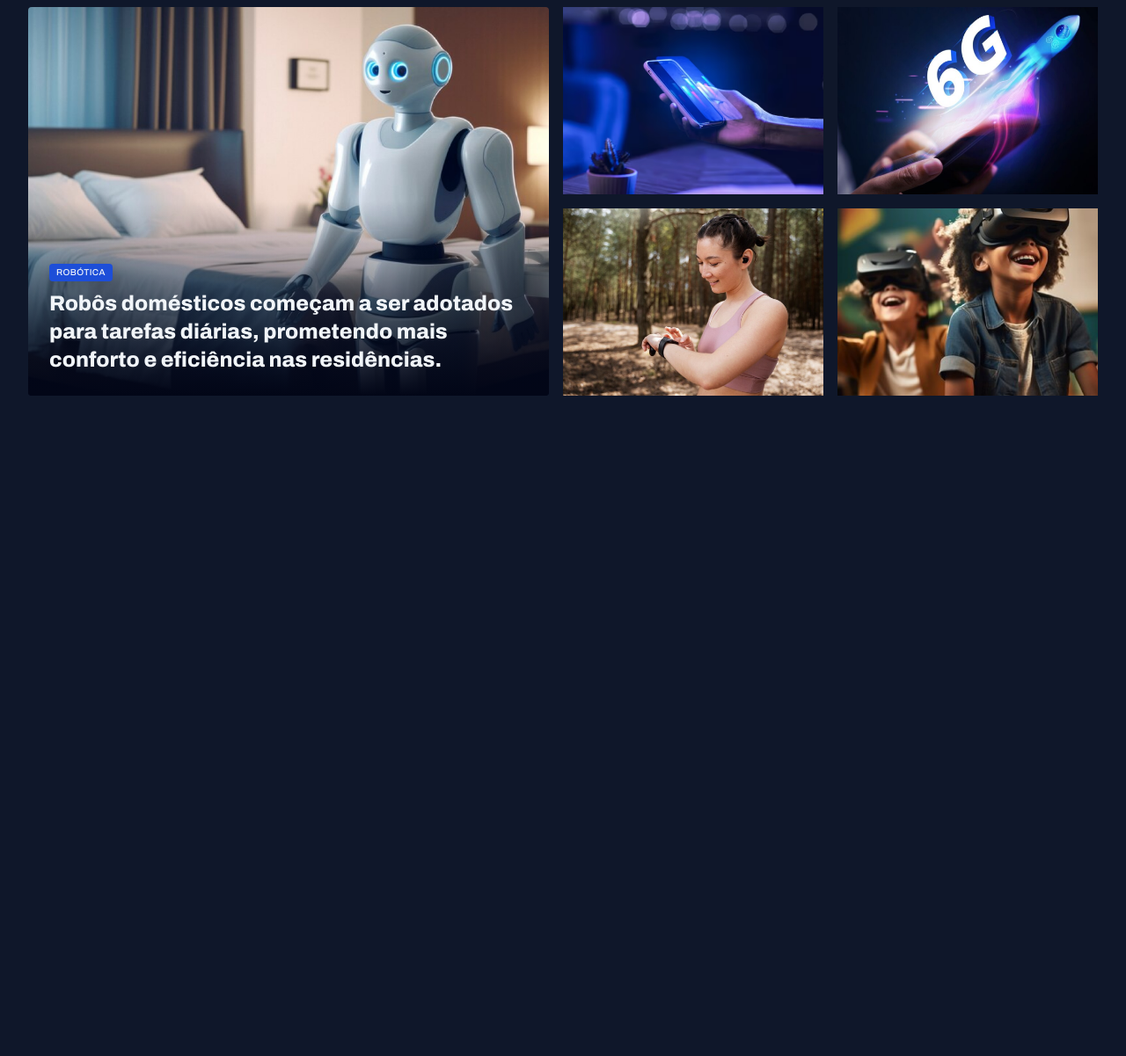
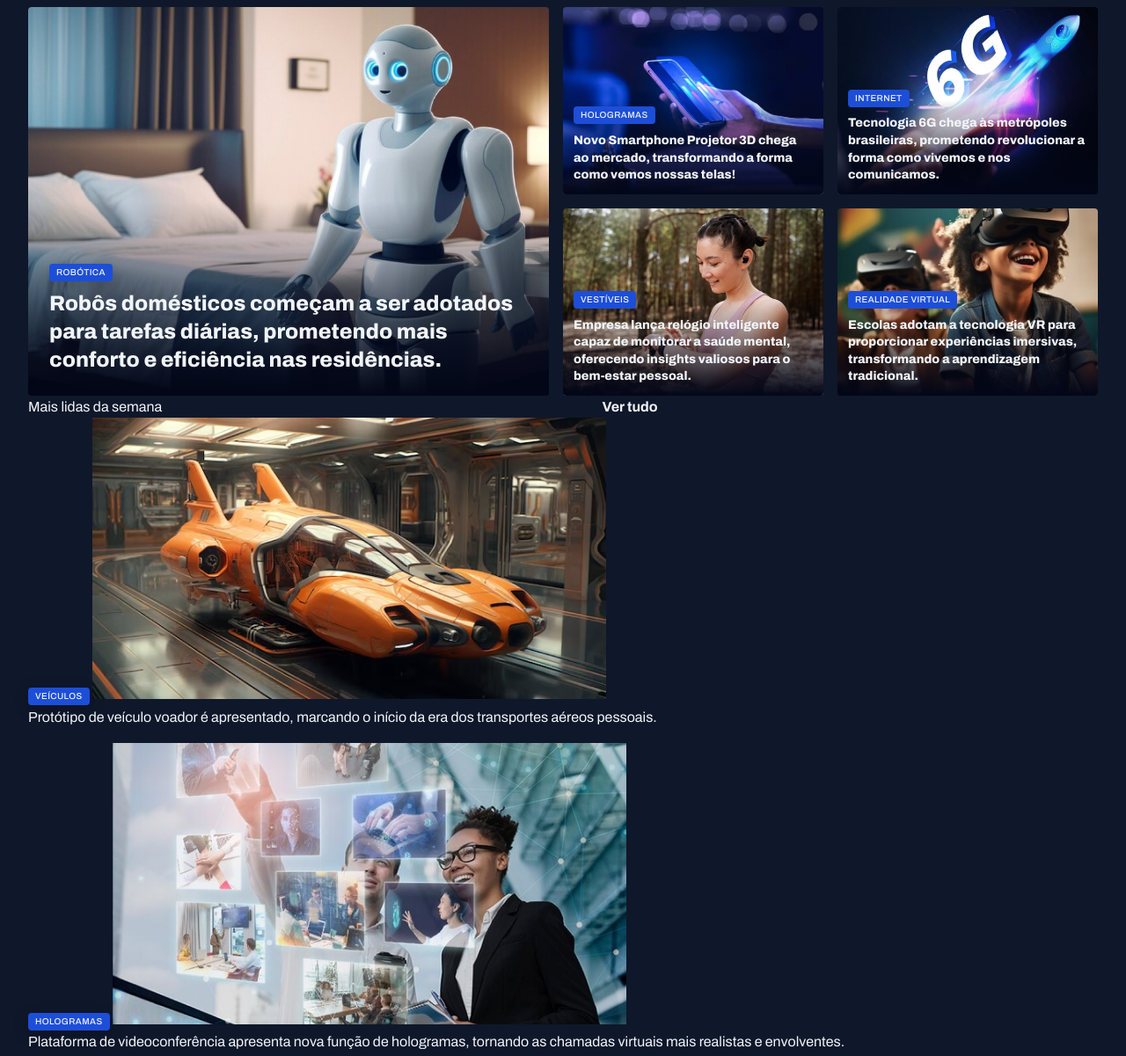
Before and after one commit to Nerii-dev/portal_de_noticias, a plain HTML site: page index.html in a window 1280 px wide. Shown: the part 160-1361 px from the top of the page at 88% size. Before the commit the page ends 800 px from the top, so only its background shows below. Drawn offline with Linux system fonts and the light colour scheme.

Commit message:
estruturando a sessão: mais lidas da semana

```diff
--- a/index.html
+++ b/index.html
@@ -41,7 +41,7 @@
     <main class="grid container">
         <section id="featured" class="grid grid-flow-col gap-16">
             <figure class="card">
-                <img src="assets/images/Image 01.png" alt="">
+                <img src="assets/images/Image 01.png" alt="Robôs domésticos começam a ser adotados para tarefas diárias, prometendo mais conforto e eficiência nas residências.">
 
                 <figcaption>
                     <span class="content-tag">Robótica</span>
@@ -52,21 +52,93 @@
             </figure>
 
             <div class="grid grid-cols-2 gap-16">
-                <div>
-                    <img src="assets/images/Image 02.png" alt="">
-                </div>
+                <figure class="card">
+                    <img src="assets/images/Image 02.png" alt="Novo Smartphone Projetor 3D chega ao mercado, transformando a forma como vemos nossas telas!">
 
-                <div>
-                    <img src="assets/images/Image 03.png" alt="">
-                </div>
+                    <figcaption>
+                        <span class="content-tag">Hologramas</span>
+                        <h2 class="text-lg">
+                            Novo Smartphone Projetor 3D chega ao mercado, transformando a forma como vemos nossas telas!
+                        </h2>
+                    </figcaption>
+                </figure>
 
-                <div>
-                    <img src="assets/images/Image 04.png" alt="">
-                </div>
+                <figure class="card">
+                    <img src="assets/images/Image 03.png" alt="Tecnologia 6G chega às metrópoles brasileiras, prometendo revolucionar a forma como vivemos e nos comunicamos.">
 
-                <div>
-                    <img src="assets/images/Image 05.png" alt="">
-                </div>
+                    <figcaption>
+                        <span class="content-tag">Internet</span>
+                        <h2 class="text-lg">
+                            Tecnologia 6G chega às metrópoles brasileiras, prometendo revolucionar a forma como vivemos e nos comunicamos.
+                        </h2>
+                    </figcaption>
+                </figure>
+
+                <figure class="card">
+                    <img src="assets/images/Image 04.png" alt="Empresa lança relógio inteligente capaz de monitorar a saúde mental, oferecendo insights valiosos para o bem-estar pessoal.">
+
+                    <figcaption>
+                        <span class="content-tag">Vestíveis</span>
+                        <h2 class="text-lg">
+                            Empresa lança relógio inteligente capaz de monitorar a saúde mental, oferecendo insights valiosos para o bem-estar pessoal.
+                        </h2>
+                    </figcaption>
+                </figure>
+
+                <figure class="card">
+                    <img src="assets/images/Image 05.png" alt="Escolas adotam a tecnologia VR para proporcionar experiências imersivas, transformando a aprendizagem tradicional.">
+
+                    <figcaption>
+                        <span class="content-tag">Realidade Virtual</span>
+                        <h2 class="text-lg">
+                            Escolas adotam a tecnologia VR para proporcionar experiências imersivas, transformando a aprendizagem tradicional.
+                        </h2>
+                    </figcaption>
+                </figure>
+            </div>
+        </section>
+
+        <section id="weekly">
+            <header class="grid grid-flow-col">
+                <h3>Mais lidas da semana</h3>
+                <a href="#" class="grid grid-flow-col">
+                    <strong>Ver tudo</strong>
+                    <span></span>
+                </a>
+            </header>
+
+            <div class="grid gap-16">
+                <figure>
+                    <span class="content-tag">veículos</span>
+                    <img src="assets/images/Image 06.png" alt="">
+                    <p>
+                        Protótipo de veículo voador é apresentado, marcando o início da era dos transportes aéreos pessoais.
+                    </p>
+                </figure>
+
+                <figure>
+                    <span class="content-tag">hologramas</span>
+                    <img src="assets/images/Image 07.png" alt="">
+                    <p>
+                        Plataforma de videoconferência apresenta nova função de hologramas, tornando as chamadas virtuais mais realistas e envolventes.
+                    </p>
+                </figure>
+
+                <figure>
+                    <span class="content-tag">realidade virtual</span>
+                    <img src="assets/images/Image 08.png" alt="">
+                    <p>
+                        Nova geração de consoles de videogame é lançada, trazendo gráficos ultra-realistas e experiências de jogo totalmente envolventes.
+                    </p>
+                </figure>
+
+                <figure>
+                    <span class="content-tag">internet</span>
+                    <img src="assets/images/Image 09.png" alt="">
+                    <p>
+                        Projeto busca oferecer internet de alta velocidade em áreas remotas através de satélites.
+                    </p>
+                </figure>
             </div>
         </section>
     </main>
--- a/style/sections.css
+++ b/style/sections.css
@@ -25,6 +25,10 @@
             bottom: 0;
             padding: 24px;
 
+            &:has(.text-lg) {
+                padding: 12px;
+            }
+
             h2 {
                 margin-top: 8px;
             }
```
